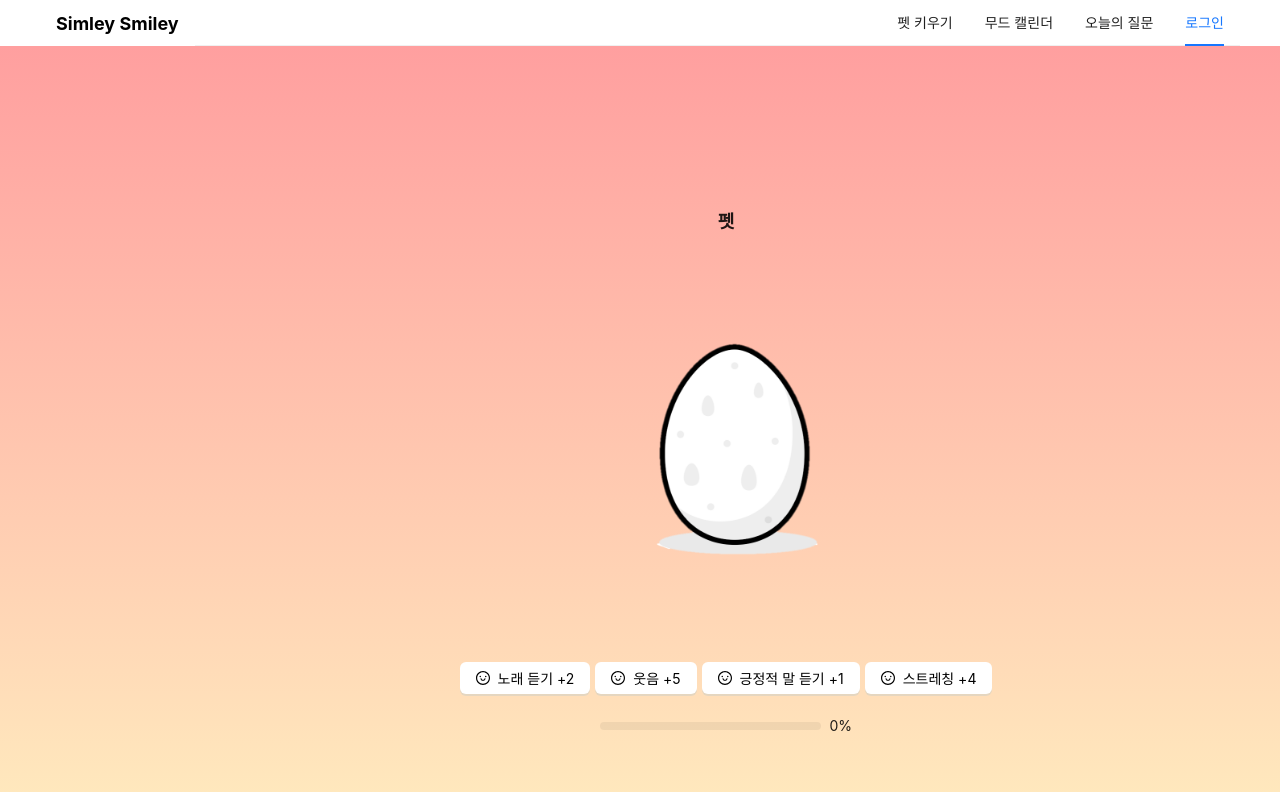
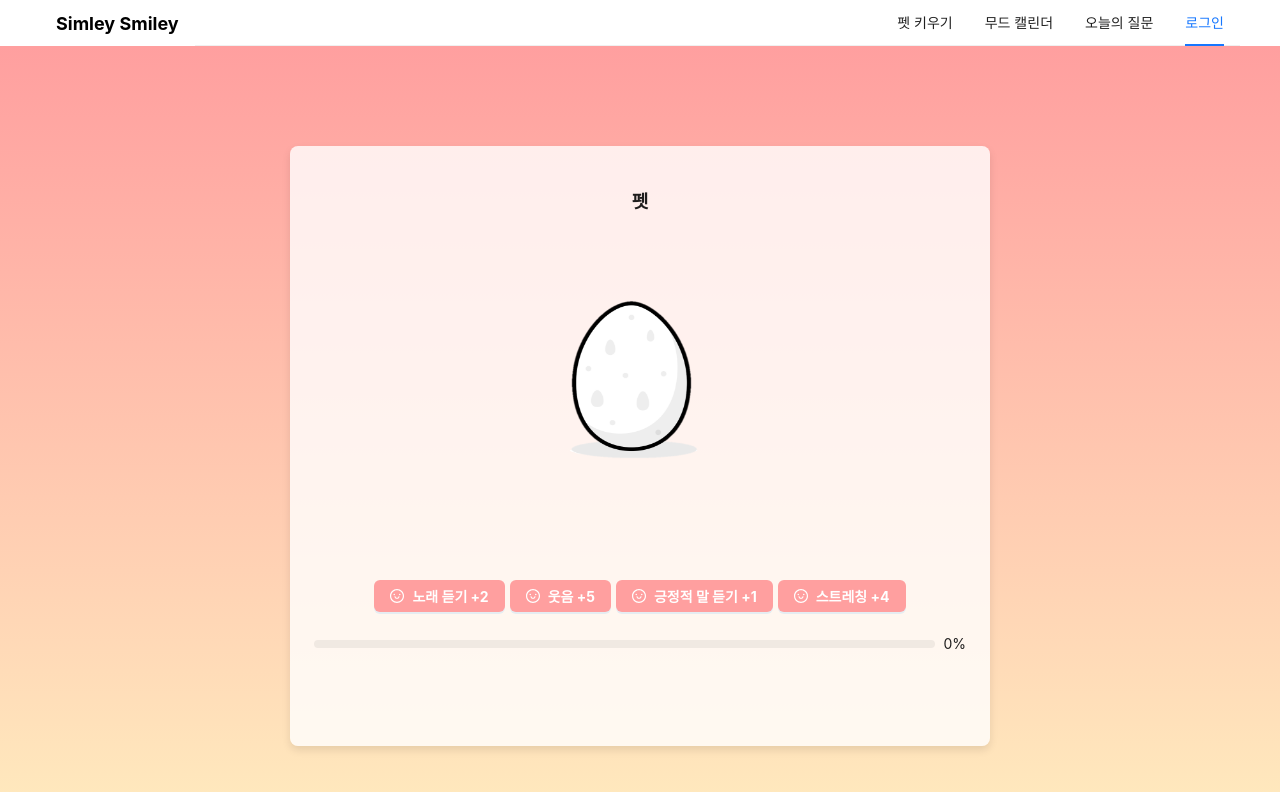
Before and after one commit to SuJeong-mad-week4/front, a React (Create React App) app in the folder week4/: page /petcare in a window 1280 px wide. Shown: the top 792 px of the page. Built offline with nearby package versions, Linux system fonts and the light colour scheme.

Commit message:
petpetpet

```diff
--- a/week4/src/components/PetCare.js
+++ b/week4/src/components/PetCare.js
@@ -93,12 +93,13 @@ const PetCare = () => {
     >
       <Card
         style={{
-          width: 300,
-          background: "transparent",
-          boxShadow: "none",
+          width: 700,
+          height: 600,
+          background: "rgba(255, 255, 255, 0.8)",
+          boxShadow: "0 4px 8px rgba(0, 0, 0, 0.1)",
           position: "absolute",
-          top: "15%",
-          left: "45%",
+          //   top: "15%",
+          //   left: "45%",
           border: "none",
         }}
       >
@@ -110,39 +111,59 @@ const PetCare = () => {
         <img
           src={getGrowthImage()}
           alt="Pet"
-          style={{ marginLeft: "-60px", width: "150%" }}
+          style={{ marginLeft: "25%", width: 300, height: 300 }}
         />
         <div
           style={{
             display: "flex",
             alignItems: "center",
             justifyContent: "center",
+            marginTop: "40px",
           }}
         >
           <Button
             type="primary"
             onClick={() => handleActivity(2)}
-            style={{ color: "black", background: "#ffffff" }}
+            style={{
+              color: "white",
+              background: "#ff9f9f",
+              fontWeight: "bold",
+            }}
           >
             <SmileOutlined /> 노래 듣기 +2
           </Button>
           <Button
             type="primary"
-            style={{ marginLeft: "5px", color: "black", background: "#ffffff" }}
+            style={{
+              marginLeft: "5px",
+              color: "white",
+              background: "#ff9f9f",
+              fontWeight: "bold",
+            }}
             onClick={() => handleActivity(5)}
           >
             <SmileOutlined /> 웃음 +5
           </Button>
           <Button
             type="primary"
-            style={{ marginLeft: "5px", color: "black", background: "#ffffff" }}
+            style={{
+              marginLeft: "5px",
+              color: "white",
+              background: "#ff9f9f",
+              fontWeight: "bold",
+            }}
             onClick={() => handleActivity(1)}
           >
             <SmileOutlined /> 긍정적 말 듣기 +1
           </Button>
           <Button
             type="primary"
-            style={{ marginLeft: "5px", color: "black", background: "#ffffff" }}
+            style={{
+              marginLeft: "5px",
+              color: "white",
+              background: "#ff9f9f",
+              fontWeight: "bold",
+            }}
             onClick={() => handleActivity(4)}
           >
             <SmileOutlined /> 스트레칭 +4
@@ -152,7 +173,7 @@ const PetCare = () => {
           <Progress
             percent={(exp / 100) * 100}
             status="active"
-            strokeColor={{ from: "#ffffff", to: "#ff9f9f" }}
+            strokeColor={{ from: "#ffc839", to: "#ff6666" }}
           />
         </div>
       </Card>
```
